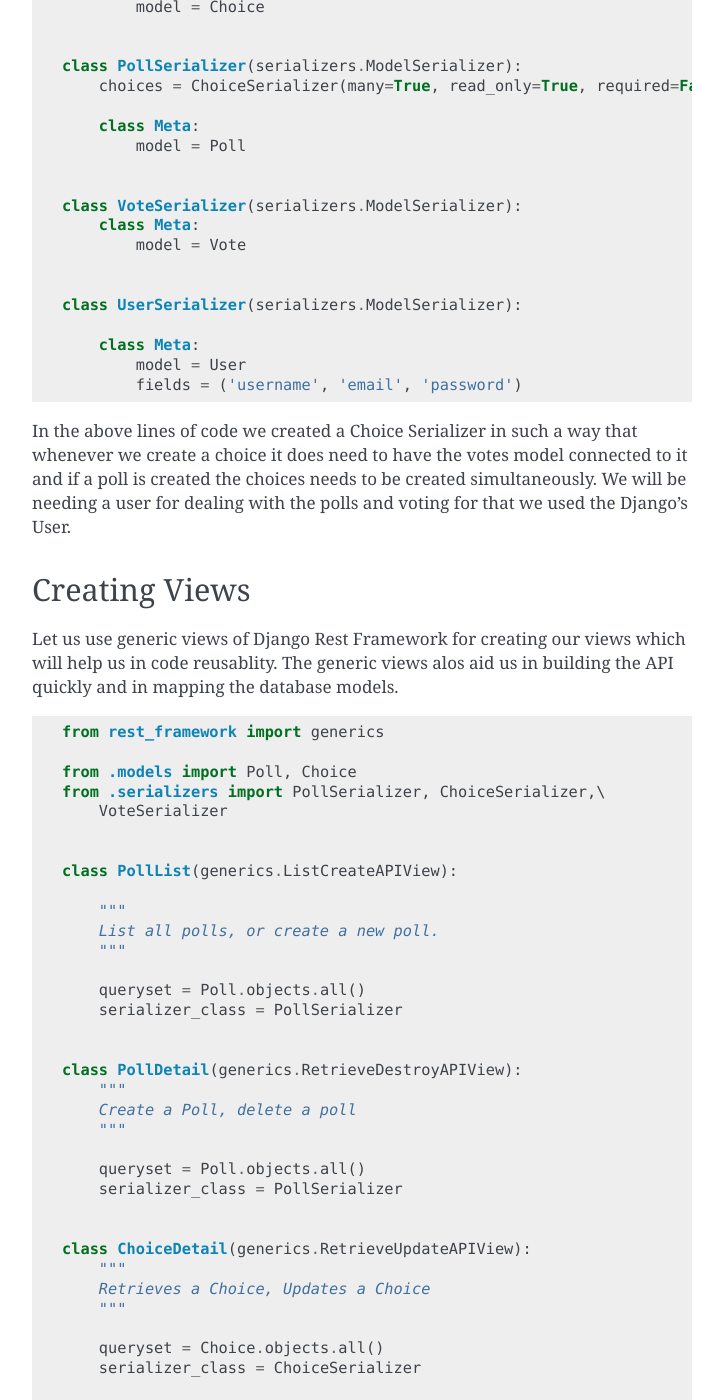
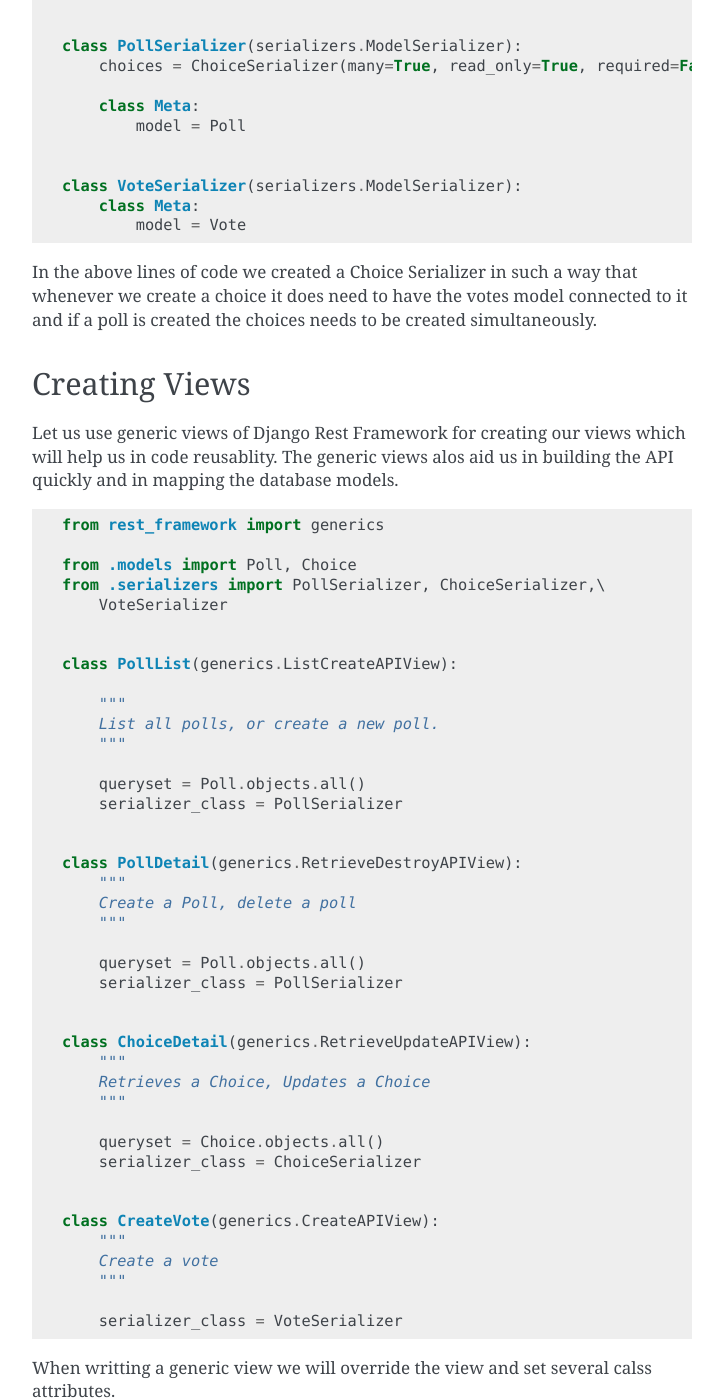
Before and after one commit to agiliq/building-api-django, a Sphinx documentation site: the page built from docs/chapter2.rst, in a window 1280 px wide and 1400 px high, scrolled down 903 px. Shown: the whole window, without its empty margins (388-1111 px from the left). Built offline with Sphinx 7.4.7, drawn with Linux system fonts in a browser that asks for light colours; some of the changed text lies outside the part shown.

Commit message:
Modified the flow of the chapter

```diff
--- a/docs/chapter2.rst
+++ b/docs/chapter2.rst
@@ -5,13 +5,13 @@
 
 
 Serialization and Deserialization
----------------------------------
+--------------------------------------
 
 The first part in the process of building an API is to provide a way to serialize and deserialize the instances into representations. Serialization is the process of making a streamable representation of the data which will help in the data transfer over the network. Deserialization is its reverse process. In our project of building an API we render data into JSON format. To achieve this, Django-rest-framework provides 'JSONRenderer' and 'JSONParser'. 'JSONRenderer' renders the request data into 'json' using utf-8 encoding and JSONParser parses the JSON request content.
 
 
 Creating Serializers
---------------------
+-----------------------
 
 Lets get started with creating serializer class which will serialize and deserialize the pollsapi instances in to different representations. Create a file named "pollsapi/serializers.py". Let us make use of model serializers which will decrease replication of code by automatically determing the set of fields and by creating simple default implementations of the create() and update() methods.
 
@@ -22,7 +22,6 @@
     from django.contrib.auth.models import User
 
     from .models import Poll, Choice, Vote
-
 
 
     class ChoiceSerializer(serializers.ModelSerializer):
@@ -44,17 +43,10 @@
             model = Vote
 
 
-    class UserSerializer(serializers.ModelSerializer):
-
-        class Meta:
-            model = User
-            fields = ('username', 'email', 'password')
-
-
-In the above lines of code we created a Choice Serializer in such a way that whenever we create a choice it does need to have the votes model connected to it and if a poll is created the choices needs to be created simultaneously. We will be needing a user for dealing with the polls and voting for that we used the Django's User.
+In the above lines of code we created a Choice Serializer in such a way that whenever we create a choice it does need to have the votes model connected to it and if a poll is created the choices needs to be created simultaneously.
 
 Creating Views
---------------
+----------------
 
 Let us use generic views of Django Rest Framework for creating our views which will help us in code reusablity. The generic views alos aid us in building the API quickly and in mapping the database models.
 
@@ -102,22 +94,6 @@
 
         serializer_class = VoteSerializer
 
-    class UserCreate(generics.CreateAPIView):
-        """
-        Create an User
-        """
-
-        serializer_class = UserSerializer
-
-
-    class UserDetail(generics.RetrieveAPIView):
-        """
-        Retrieve a User
-        """
-
-        queryset = User.objects.all()
-        serializer_class = UserSerializer
-
 
 When writting a generic view we will override the view and set several calss attributes.
 
```
